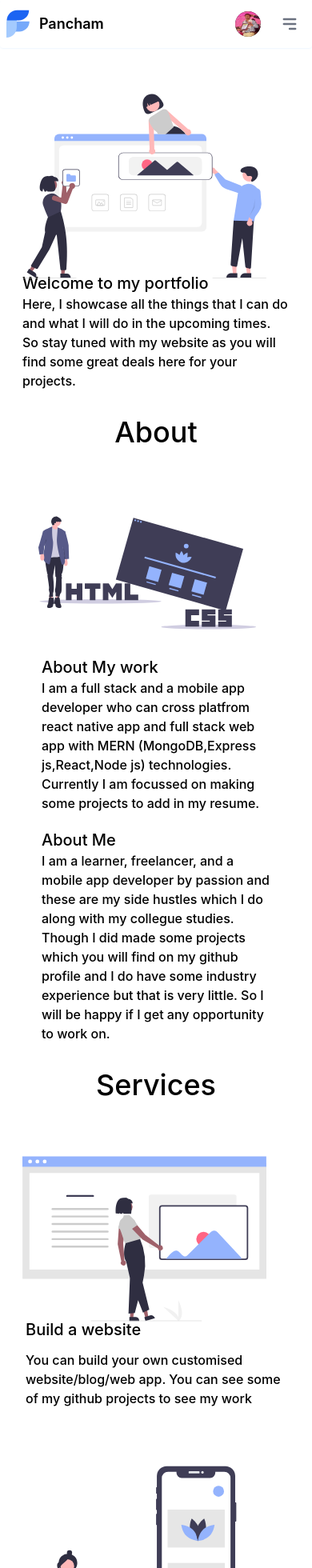
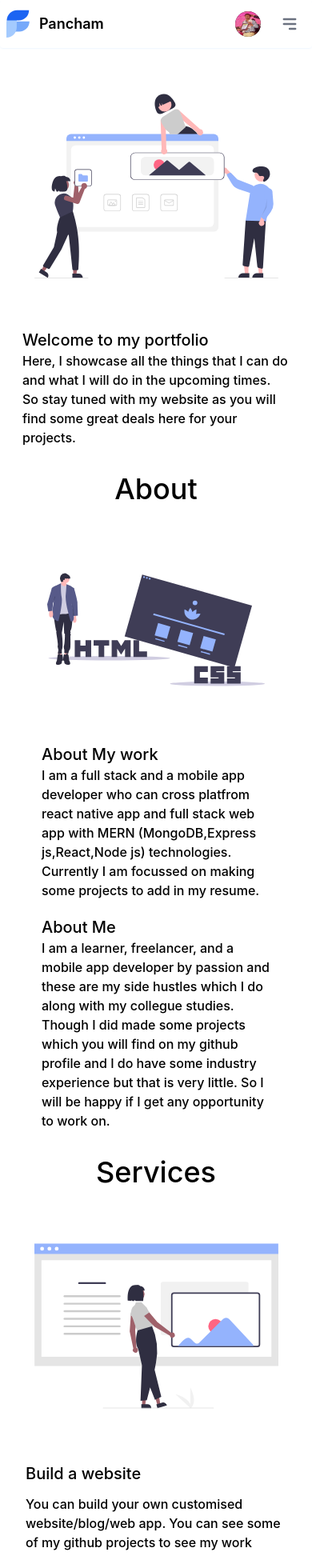
Before and after one commit to Pancham555/portfolio, a Next.js app: page / in a window 390 px wide. Shown: the top 1960 px of the page at 80% size. Built offline with nearby package versions, Linux system fonts and the light colour scheme.

Commit message:
Improved image aligning

```diff
--- a/pages/index.js
+++ b/pages/index.js
@@ -31,7 +31,7 @@ export default function Home() {
               So stay tuned with my website as you will find some great deals here for your projects.
             </div>
           </div>
-          <div className="order-1 w-10/12 mx-4 my-5 md:w-4/12 md:order-2 md:h-auto h-60">
+          <div className="order-1 w-10/12 md:mx-4 mx-auto my-5 md:w-4/12 md:order-2 h-auto">
             <Image src="/svg/undrawbuildingwebsitesi78t.svg" alt="Intro image"
               priority={true} unoptimized={true} quality='100'
               width='2000000' height='2000000' className='w-full h-full' layout='intrinsic'
@@ -45,7 +45,7 @@ export default function Home() {
           <div className="my-5 text-4xl font-medium text-center">
             About</div>
           <div className="flex flex-row flex-wrap justify-between w-full h-auto my-5">
-            <div className="w-10/12 mx-4 md:w-4/12 md:h-auto h-60">
+            <div className="w-10/12 md:mx-4 mx-auto md:w-4/12 h-auto">
               <Image src="/svg/undrawstaticwebsite0107.svg" alt="Web building image"
                 priority={true} unoptimized={true} layout='intrinsic'
                 width='2000000' height='2000000' className='w-full h-full' quality='100' />
@@ -85,7 +85,7 @@ export default function Home() {
               projects to see my work
             </div>
           </div>
-          <div className="order-1 w-10/12 mx-4 md:w-4/12 md:order-2 md:h-auto h-60">
+          <div className="order-1 w-10/12 md:mx-4 mx-auto md:w-4/12 md:order-2 h-auto">
             <Image src="/svg/undrawwebsitesetupred4y9.svg" alt="Website building"
               priority={true} unoptimized={true} layout='intrinsic'
               width={2000000} height={2000000} className='w-full h-full' quality='100' />
@@ -100,7 +100,7 @@ export default function Home() {
               projects to see my work.
             </div>
           </div>
-          <div className="order-1 w-10/12 mx-4 md:w-4/12 md:order-2 md:h-auto h-60">
+          <div className="order-1 w-10/12 md:mx-4 mx-auto md:w-4/12 md:order-2 h-auto">
             <Image src="/svg/undrawmobiledevelopment8gyo.svg" alt="App building"
               priority={true} unoptimized={true} layout='intrinsic'
               width={2000000} height={2000000} className='w-full h-full' quality='100' />
```
